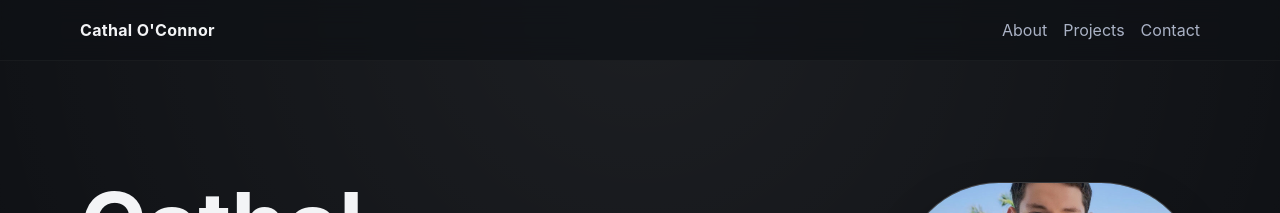
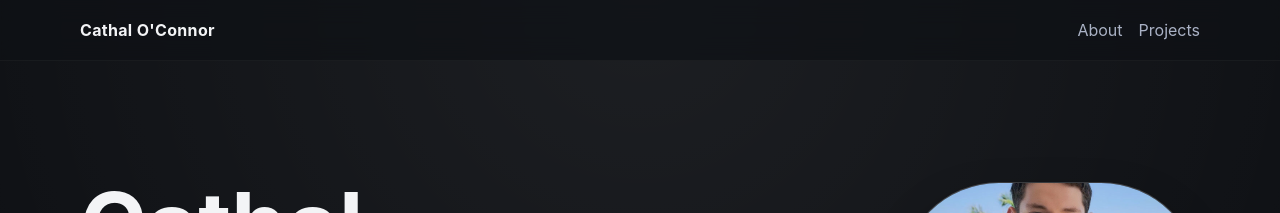
Before and after one commit to oconnortc03/oconnortc03.github.io, a Jekyll site: the page built from index.html, in a window 1280 px wide. Shown: the top 213 px of the page. Built offline with Jekyll 4.4.1, drawn with Linux system fonts in a browser that asks for light colours.

Commit message:
New resume

```diff
--- a/_layouts/default.html
+++ b/_layouts/default.html
@@ -14,7 +14,6 @@
         <nav class="site-nav">
           <a href="{{ '/' | relative_url }}#about">About</a>
           <a href="{{ '/' | relative_url }}#projects">Projects</a>
-          <a href="{{ '/' | relative_url }}#contact">Contact</a>
         </nav>
       </header>
 
```
Also changed, not shown: 1 other file.
